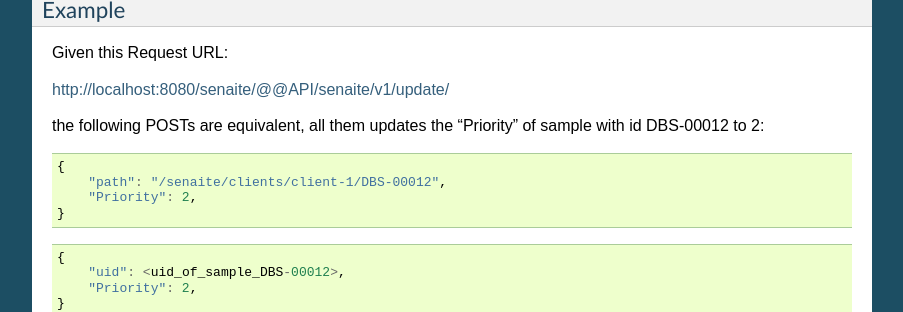
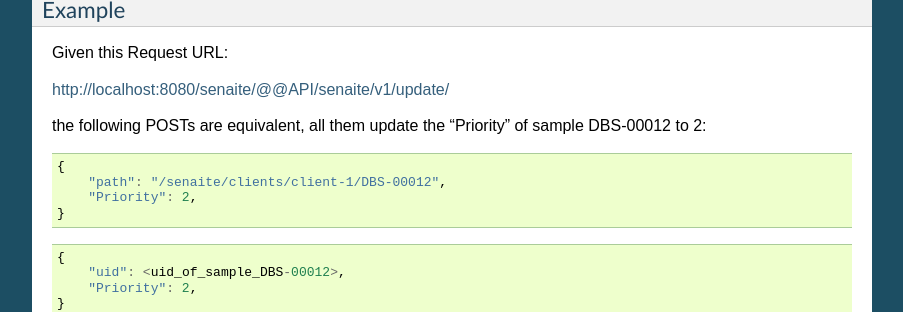
Before and after one commit to senaite/senaite.jsonapi, a Sphinx documentation site: the page built from docs/crud.rst, in a window 1280 px wide and 900 px high, scrolled down 2467 px. Shown: the part 143-455 px from the top of the window, without its empty margins (198-1101 px from the left). Built offline with Sphinx 7.4.7, drawn with Linux system fonts in a browser that asks for light colours; pages that are not in the unit, such as notebooks, are missing from menus.

```diff
--- a/docs/crud.rst
+++ b/docs/crud.rst
@@ -166,8 +166,7 @@
 
 http://localhost:8080/senaite/@@API/senaite/v1/update/
 
-the following POSTs are equivalent, all them updates the "Priority" of sample
-with id DBS-00012 to 2:
+the following POSTs are equivalent, all them update the "Priority" of sample DBS-00012 to 2:
 
 .. code-block:: javascript
 
--- a/docs/index.rst
+++ b/docs/index.rst
@@ -27,8 +27,8 @@
 
    installation
    quickstart
+   auth
    api
-   auth
    crud
 
 
```
